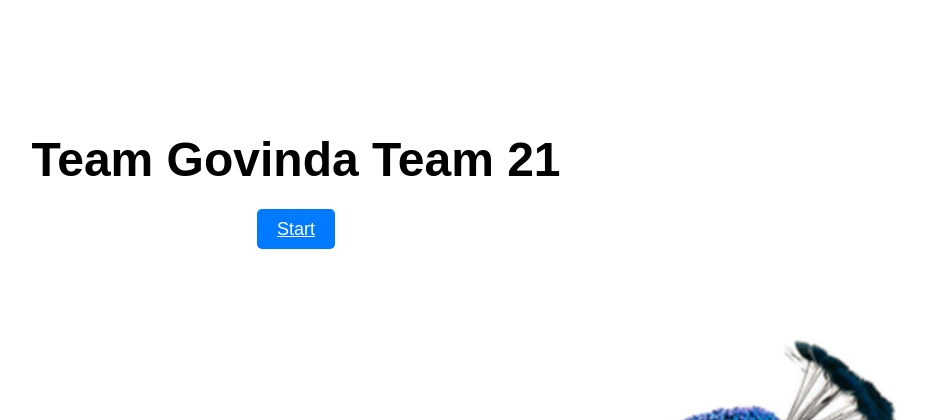
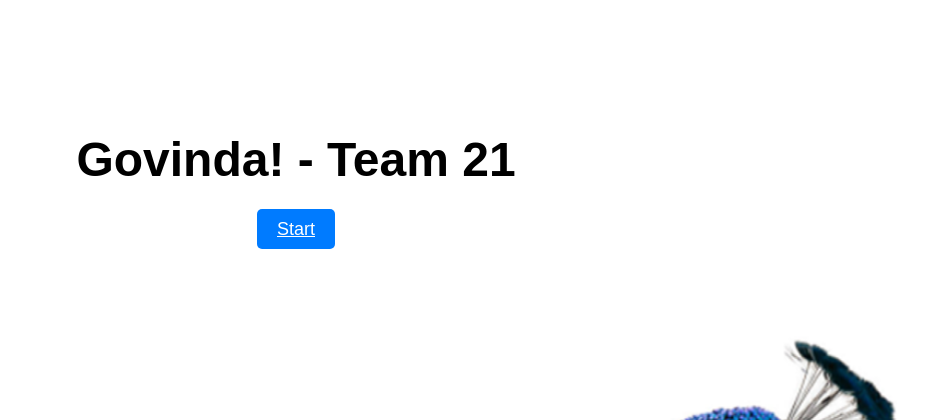
Before and after one commit to Didfu/21_sustainability_Govinda, a Django app: page / in a window 1280 px wide. Shown: the top 420 px of the page, without its empty margins (344-1271 px from the left). Run offline with Django 5.2, Linux system fonts and the light colour scheme.

Commit message:
designing

```diff
--- a/Govinda/ui/templates/web/govinda.html
+++ b/Govinda/ui/templates/web/govinda.html
@@ -4,7 +4,7 @@
 <head>
     <meta charset="UTF-8">
     <meta name="viewport" content="width=device-width, initial-scale=1.0">
-    <title>Team Govinda Team 21</title>
+    <title>Govinda! - Team 21</title>
     <style>
         /* CSS for styling */
         body {
@@ -60,7 +60,7 @@
 </head>
 <body>
     <div class="container">
-        <h1>Team Govinda Team 21</h1>
+        <h1>Govinda! - Team 21</h1>
         <a href="{% url 'month' %}" id="start-btn">Start</a>
     </div>
 
--- a/Govinda/ui/templates/web/input.html
+++ b/Govinda/ui/templates/web/input.html
@@ -31,7 +31,7 @@
               <label for="airTemperature" class="form-label">Air Temperature (°C):</label>
               <input type="number" class="form-control" id="airTemperature" name="airTemperature" step="0.1" placeholder="Enter air temperature in Celsius">
             </div>
-            <div class="mb-3">
+            <!--<div class="mb-3">
               <label for="airPressure" class="form-label">Air Pressure (hPa):</label>
               <input type="number" class="form-control" id="airPressure" name="airPressure" step="0.1" placeholder="Enter air pressure in hectopascals">
             </div>
@@ -42,9 +42,9 @@
             <div class="mb-3">
               <label for="price" class="form-label">Price for Node 1:</label>
               <input type="number" class="form-control" id="price" name="price" step="0.01" placeholder="Enter price for node 1">
-            </div>
+            </div>-->
             <div class="text-center">
-              <button type="submit" class="btn btn-primary">SUBMIT</button>
+              <button type="submit" class="btn btn-primary" onclick="submitForm()">SUBMIT</button>
             </div>
           </form>
         </div>
--- a/Govinda/ui/views.py
+++ b/Govinda/ui/views.py
@@ -9,6 +9,14 @@ def month_view(request):
     return render(request, 'web/month.html')
 
 def input_view(request):
+    if request.method == 'POST':
+        date = request.POST.get('date')
+        time = request.POST.get('time')
+        air_temp = request.POST.get('airTemperature')
+        wind_speed = request.POST.get('windSpeed')
+        print(date,time, air_temp, wind_speed)
+    # Process the input data
+    # ...
     return render(request, 'web/input.html')
 
 def govinda_view(request):
```
